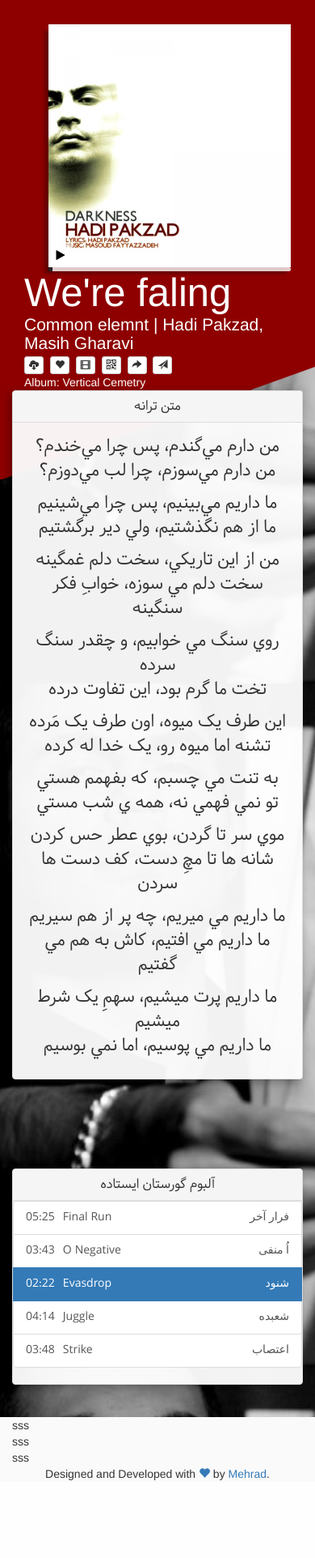
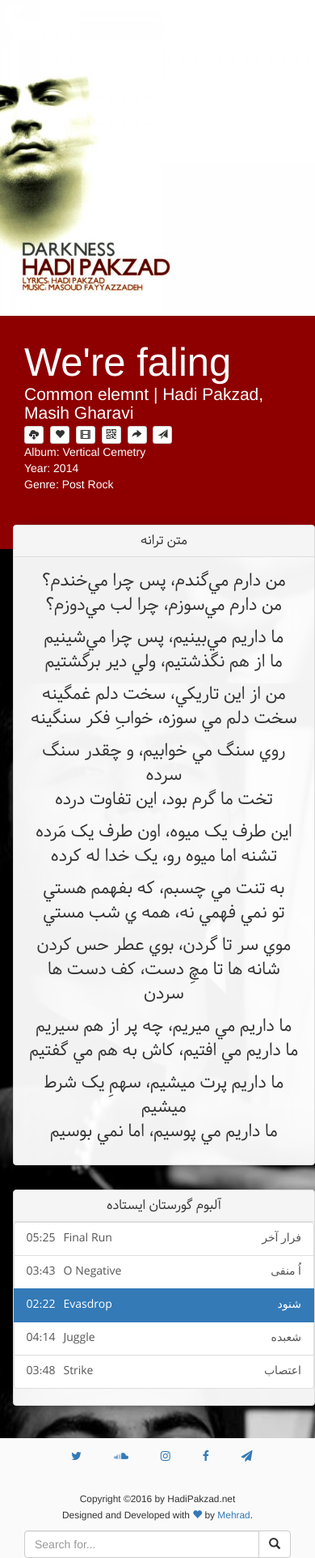
Before and after one commit to mehrad77/Project-M, a PHP site: page / in a window 390 px wide. Shown: the whole page at 81% size. Before the commit the page ends 1828 px from the top, so only its background shows below. Run offline with PHP 8.4, Linux system fonts and the light colour scheme.

Commit message:
Making Responsive (BUGy)

```diff
--- a/css/style.css
+++ b/css/style.css
@@ -1,3 +1,5 @@
+html {
+}
 body {
 	direction:ltr;
 	margin: auto;
@@ -5,6 +7,7 @@
 	background-attachment:fixed;
 	background-position:center;
 	background-size:cover;
+	min-height: 100%;
 }
 .bold {
     font-weight: bold;
@@ -291,7 +294,76 @@
 .footernote{
 	text-align:center;
 	margin:0px auto;
+	padding:2px;
 }
 footer{
 	background-color:#fafafa;
+    width:100%;
 }
+html, body {
+	height: 100%;
+}
+.footerCol{
+	text-align:center;
+}
+.socialmob li{
+	display:inline;
+}
+.btn-custom-one{
+	margin:5px;
+}
+
+
+/************************************************************************
+*************************************************************************
+*************************************************************************
+***************************** Mobile Styles *****************************
+*************************************************************************
+*************************************************************************
+************************************************************************/
+.mainCoverMob{
+	display:none;
+}
+@media only screen and (max-width: 700px) {
+
+	body{
+
+	}
+	audio{
+		width: 100%;
+	}
+	.navbar-right{
+		display:none;
+	}
+	.MusicPlayer{
+		display:none;
+	}
+	.mainCoverMob{
+	display:block;
+	width:100%;
+	z-index:-10;
+	background-attachment:fixed;
+	background-repeat: no-repeat;
+	background-size: contain;
+	background-image:url('../img/cover.jpg');
+	}
+	.lyricsBox {
+    position: relative;
+    top: -30px;
+	}
+	.panel{
+	width: 96vw;
+    position: relative;
+    right: -30px;
+    border-radius: 0px;
+	}
+	.musicInfoSecOut {
+	background-color: #8e0000;
+	background-size: 100% 10em, 100% calc(100% - 10em);
+	}
+
+
+
+
+
+}
--- a/index.php
+++ b/index.php
@@ -10,8 +10,15 @@
 	<meta charset="UTF-8">
 	<meta name="viewport" content="width=device-width, initial-scale=1">
 	<link rel="stylesheet" href="css/font-awesome.min.css">
+	<!-- <link type="text/css" rel="stylesheet" href="css/materialize.min.css"  media="screen,projection"/> -->
 	<link rel="stylesheet" type="text/css" href="css/bootstrap.min.css">
+    <link href="http://fonts.googleapis.com/icon?family=Material+Icons" rel="stylesheet">
+
+
+
 	<link rel="stylesheet" type="text/css" href="css/style.css">
+
+
 </head>
 <body>
 <!-- Return to Top -->
@@ -32,14 +39,15 @@
         </div><!--/.container-fluid -->
     </nav>
 
+<div id="mobcover" class="mainCoverMob" onclick="playAudio()">
 
-
+</div>
 	<div class="musicInfoSecOut"> <!-- Warpper -->
 		<div class="musicInfoSecIn">
 			<div class="container-fluid" style="max-width:1224px;">
 				<div class="col-md-4 coverDiv">
 					<div>
-					<table>
+					<table class="MusicPlayer">
 						<tr>
 							<td><button id="pButton" class="fa fa-play" onclick="playAudio()"></button></td>
 							<td><img class="mainCover" src="img/cover.jpg" onclick="playAudio()" /></td>
@@ -99,8 +107,8 @@
 			</div> <!-- Continer end -->
 		</div>
 	</div>
-	<div class="container-fluid" style="max-width:1024px;">
-		<div class="row poemsec">
+	<div class="container-fluid" style="max-width:1024px;min-height:100%;">
+		<div class="poemsec" style="">
 
 			<div class="col-md-7 col-md-push-5">
 					<div class="panel-group lyricsBox" id="accordion" role="tablist" aria-multiselectable="true">
@@ -175,22 +183,34 @@
 		<!-- Footer Section -->
 		<footer>
 			<div class="container-fluid" style="max-width:1024px;">
-				<div class="row">
-					<div class="col-md-4">
-					sss
+				<div >
+					<div style="text-align:left;" class="col-md-4 footerCol">
+					<ul class="socialmob">
+						<li><a href="#" class="btn btn-custom-one tw"><i class="fa fa-twitter"></i></a></li>
+						<li><a href="#" class="btn btn-custom-one sc"><i class="fa fa-soundcloud "></i></a></li>
+						<li><a href="#" class="btn btn-custom-one ig"><i class="fa fa-instagram "></i></a></li>
+						<li><a href="#" class="btn btn-custom-one fb"><i class="fa fa-facebook"></i></a></li>
+						<li><a href="#" class="btn btn-custom-one tg"><i class="fa fa-paper-plane "></i></a></li>
+					</ul>
 					</div>
 
-					<div class="col-md-4">
-					sss
+					<div class="col-md-4 footerCol"  style="padding-top:10px;text-align:center">
+						<small>Copyright ©2016 by HadiPakzad.net</small>
+						<br/><small> Designed and Developed with <a href="http://mehrad77.ir/projects/hadipakzad" alt="hadipakzad website designe" class="glyphicon glyphicon-heart" aria-hidden="true"></a> by <a href="http://mehrad77.ir" alt="Mehrad77 Web developer">Mehrad</a>. </small><br/>
 					</div>
 
-					<div class="col-md-4">
-					sss
+					<div class="col-md-4 footerCol" style="padding-top:10px;">
+					<div class="input-group">
+					  <input type="text" class="form-control" placeholder="Search for...">
+					  <span class="input-group-btn">
+						<button class="btn btn-default" type="button"><span class="glyphicon glyphicon-search" aria-hidden="true"></span></button>
+					  </span>
+					</div><!-- /input-group -->
 					</div>
 				</div>
-				<div class="col-md-12 footernote">
-				Designed and Developed with <a href="http://mehrad77.ir/projects/hadipakzad" alt="hadipakzad website designe" class="glyphicon glyphicon-heart" aria-hidden="true"></a> by <a href="http://mehrad77.ir" alt="Mehrad77 Web developer">Mehrad</a>.
-				</div>
+				<!-- <div class="col-md-12 footernote">
+
+				</div> -->
 			</div> <!-- Continer end -->
 		</footer>
 
@@ -199,7 +219,8 @@
 </body>
 
 	<script src="js/jquery.js"></script>
-	<script src="js/popcorn-complete.min.js "></script>
+    <!--<script type="text/javascript" src="js/materialize.min.js"></script>
+	<script src="js/popcorn-complete.min.js "></script> -->
 	<script src="js/bootstrap.min.js"></script>
 	<script src="js/custom.js"></script>
 	<script>
@@ -277,6 +298,15 @@
 			?>
 		}, false );
 	});
+
+
+
+var mobcover = document.getElementById("mobcover");  // Get the <a> element with id="myAnchor"
+var att = document.createAttribute("style");        // Create a "href" attribute
+att.value = "height:" + document.getElementById('mobcover').clientWidth + "px";            // Set the value of the href attribute
+mobcover.setAttributeNode(att);
+console.log("done");
+
 	</script>
 
 
```
Also changed, not shown: js/custom.js (line endings or trailing spaces). Lines whose indentation alone changed are shown as unchanged.
